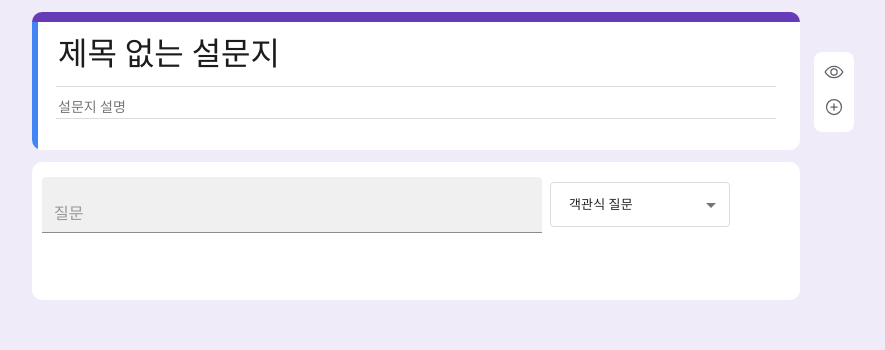
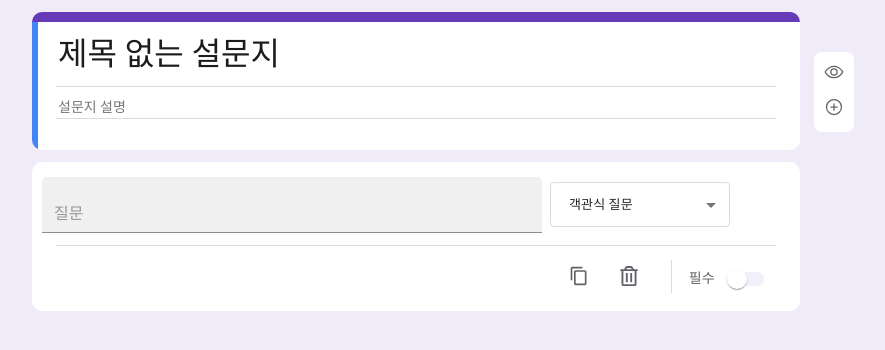
Before and after one commit to eeeyooon/google-form, a React (Create React App) app: page / in a window 1280 px wide. Shown: the top 350 px of the page, without its empty margins (224-1109 px from the left). Built offline with nearby package versions, Linux system fonts and the light colour scheme.

Commit message:
style: Card Header, Footer 생성 및 스타일 적용

```diff
--- a/src/components/Card/index.tsx
+++ b/src/components/Card/index.tsx
@@ -1,13 +1,12 @@
-import SelectType from '../SelectType';
-import { CardWrapper, CardHeader, InputCardTitle } from './styles';
+import CardFooter from '../CardFooter';
+import CardHeader from '../CardHeader';
+import { CardWrapper } from './styles';
 
 export default function Card() {
 	return (
 		<CardWrapper>
-			<CardHeader>
-				<InputCardTitle id="question-input" variant="filled" placeholder="질문" multiline />
-				<SelectType />
-			</CardHeader>
+			<CardHeader />
+			<CardFooter />
 		</CardWrapper>
 	);
 }
--- a/src/components/Card/styles.ts
+++ b/src/components/Card/styles.ts
@@ -1,5 +1,4 @@
 import styled from 'styled-components';
-import { TextField } from '@mui/material';
 
 export const CardWrapper = styled.div`
 	width: 768px;
@@ -9,24 +8,3 @@ export const CardWrapper = styled.div`
 	background-color: ${({ theme }) => theme.color.white};
 	padding-top: 12px;
 `;
-
-export const CardHeader = styled.div`
-	display: flex;
-	flex-flow: row nowrap;
-	align-items: center;
-`;
-
-export const InputCardTitle = styled(TextField)`
-	height: 55px;
-	width: 500px;
-	font-size: 1rem;
-	margin-left: 10px;
-
-	::after {
-		border-bottom: ${({ theme }) => `2px solid ${theme.color.primary}`};
-	}
-
-	&::placeholder {
-		color: ${({ theme }) => theme.color.mediumgray};
-	}
-`;
--- /dev/null
+++ b/src/components/CardFooter/index.tsx
@@ -0,0 +1,19 @@
+import { MdContentCopy } from 'react-icons/md';
+import { FaRegTrashAlt } from 'react-icons/fa';
+import { CardFooterWrapper, CopyCard, DeleteCard, RequiredCard, RequiredSwitch } from './styles';
+
+export default function CardFooter() {
+	return (
+		<CardFooterWrapper>
+			<CopyCard>
+				<MdContentCopy />
+			</CopyCard>
+			<DeleteCard>
+				<FaRegTrashAlt />
+			</DeleteCard>
+			<RequiredCard>
+				필수 <RequiredSwitch />
+			</RequiredCard>
+		</CardFooterWrapper>
+	);
+}
--- /dev/null
+++ b/src/components/CardFooter/styles.ts
@@ -0,0 +1,44 @@
+import styled from 'styled-components';
+import { Switch } from '@mui/material';
+
+export const CardFooterWrapper = styled.div`
+	border-top: 1px solid ${({ theme }) => theme.color.lightgray};
+	margin: 10px 24px;
+	display: flex;
+	justify-content: flex-end;
+	align-items: center;
+	height: 66px;
+	color: ${({ theme }) => theme.color.gray};
+`;
+
+export const CopyCard = styled.button`
+	font-size: 20px;
+	margin-right: 30px;
+`;
+export const DeleteCard = styled.button`
+	font-size: 20px;
+	margin-right: 50px;
+`;
+export const RequiredCard = styled.div`
+	font-size: 14px;
+	position: relative;
+
+	&::before {
+		content: '';
+		position: absolute;
+		height: 33px;
+		width: 1px;
+		top: 0;
+		left: -20%;
+		background: ${({ theme }) => theme.color.lightgray};
+	}
+`;
+
+export const RequiredSwitch = styled(Switch)`
+	.Mui-checked {
+		color: ${({ theme }) => theme.color.primary} !important;
+	}
+	.MuiSwitch-track {
+		background-color: ${({ theme }) => theme.color.secondary} !important;
+	}
+`;
--- /dev/null
+++ b/src/components/CardHeader/index.tsx
@@ -0,0 +1,11 @@
+import { CardHeaderWrapper, InputCardTitle } from './styles';
+import SelectType from '../SelectType';
+
+export default function CardHeader() {
+	return (
+		<CardHeaderWrapper>
+			<InputCardTitle id="question-input" variant="filled" placeholder="질문" multiline />
+			<SelectType />
+		</CardHeaderWrapper>
+	);
+}
--- /dev/null
+++ b/src/components/CardHeader/styles.ts
@@ -0,0 +1,23 @@
+import styled from 'styled-components';
+import { TextField } from '@mui/material';
+
+export const CardHeaderWrapper = styled.div`
+	display: flex;
+	flex-flow: row nowrap;
+	align-items: center;
+`;
+
+export const InputCardTitle = styled(TextField)`
+	height: 55px;
+	width: 500px;
+	font-size: 1rem;
+	margin-left: 10px;
+
+	::after {
+		border-bottom: ${({ theme }) => `2px solid ${theme.color.primary}`};
+	}
+
+	&::placeholder {
+		color: ${({ theme }) => theme.color.mediumgray};
+	}
+`;
--- a/src/style/theme.ts
+++ b/src/style/theme.ts
@@ -3,6 +3,7 @@ import { DefaultTheme } from 'styled-components';
 export const defaultTheme: DefaultTheme = {
 	color: {
 		primary: '#673AB7',
+		secondary: '#E1D8F1',
 		background: '#F0EBF8',
 		skyblue: '#6273E8',
 		blue: '#4285F4',
```
